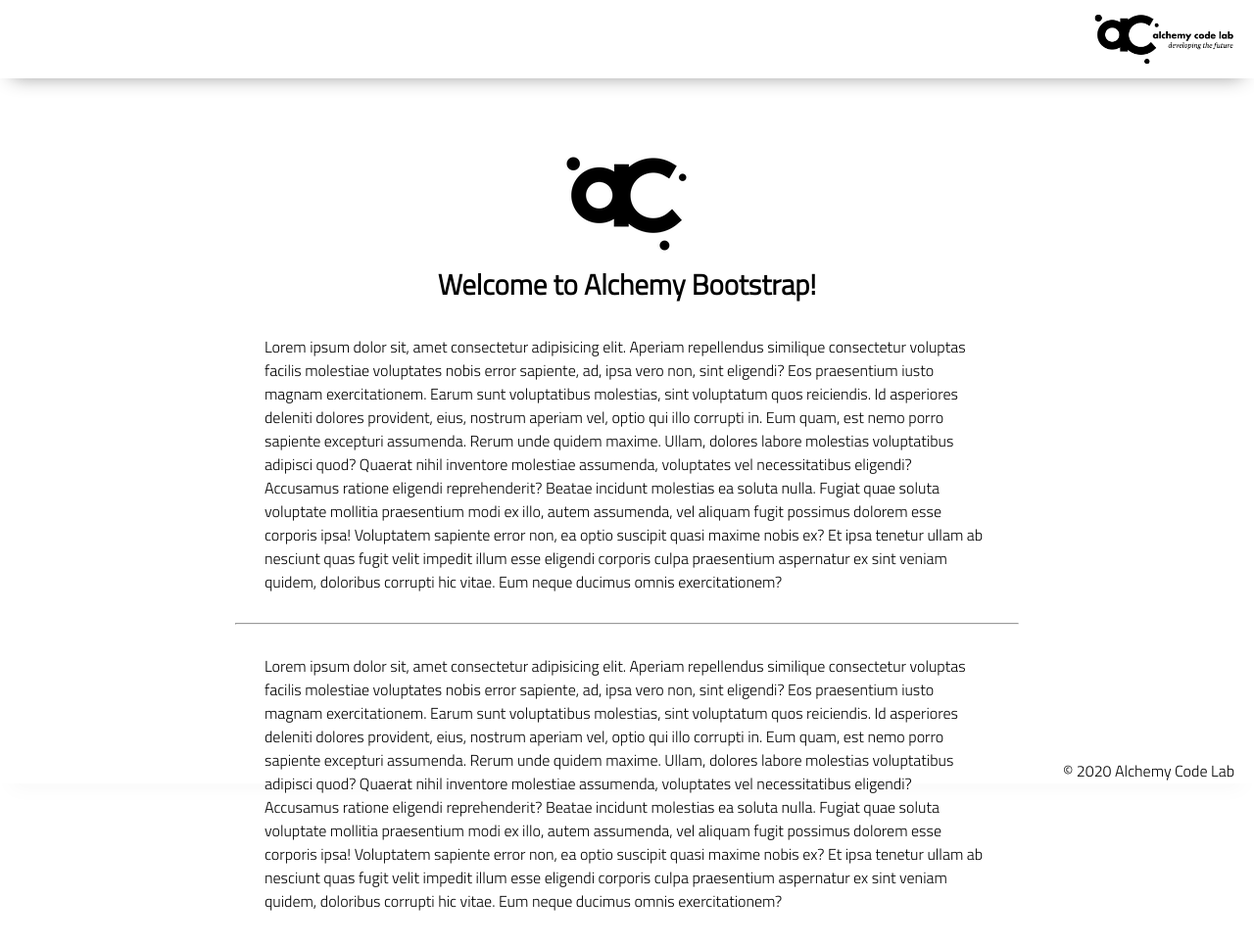
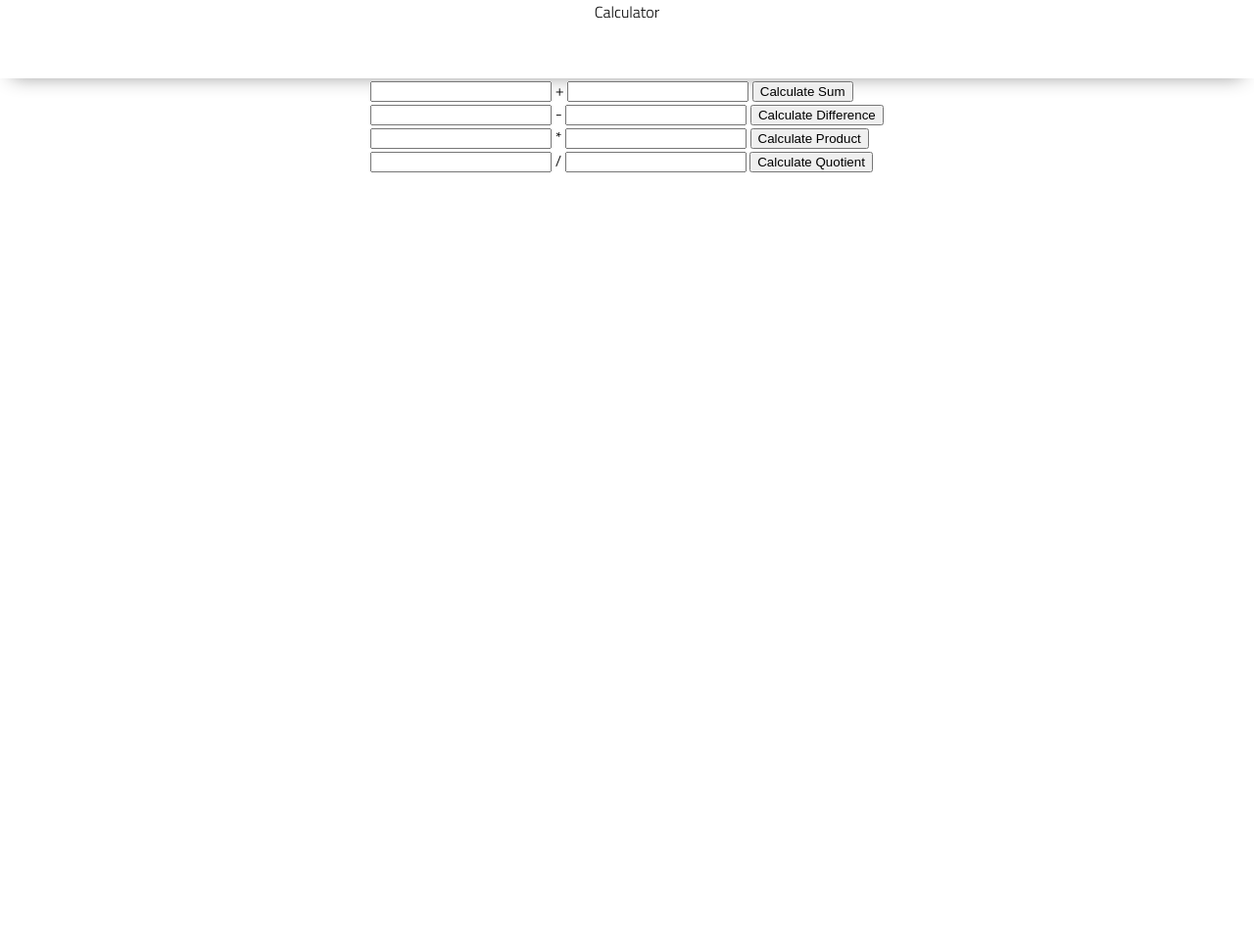
Before and after one commit to daniellamarks/calculator, a plain HTML site: page index.html in a window 1280 px wide. Shown: the whole page at 98% size. After the commit the page ends 800 px from the top, so only its background shows below. Drawn offline with Linux system fonts and the light colour scheme.

Commit message:
initial calculator

```diff
--- a/app.js
+++ b/app.js
@@ -2,4 +2,41 @@
 
 // initialize state
 
-// set event listeners to update state and DOM
+// set event listeners on each button, do math, and update state and DOM. serialize. do add completely, do subtract completely, do multiply completely.
+
+const add1 = document.getElementById('add1');
+const add2 = document.getElementById('add2');
+const subt1 = document.getElementById('subt1');
+const subt2 = document.getElementById('subt2');
+const mult1 = document.getElementById('mult1');
+const mult2 = document.getElementById('mult2');
+const div1 = document.getElementById('div1');
+const div2 = document.getElementById('div2');
+const addSum = document.getElementById('add-sum');
+const subtractDiff = document.getElementById('subtract-diff');
+const multiplyProd = document.getElementById('multiply-prod');
+const divQuo = document.getElementById('div-quo');
+const calculateSumButton = document.getElementById('calculate-sum-button');
+const calculateDiffButton = document.getElementById('calculate-diff-button');
+const calculateMultButton = document.getElementById('calculate-mult-button');
+const calculateDivButton = document.getElementById('calculate-div-button');
+
+calculateSumButton.addEventListener('click', () => {
+    const result = Number(add1.value) + Number(add2.value);
+    addSum.textContent = result;
+});
+
+calculateDiffButton.addEventListener('click', () => {
+    const result = Number(subt1.value) - Number(subt2.value);
+    subtractDiff.textContent = result;
+});
+
+calculateMultButton.addEventListener('click', () => {
+    const result = Number(mult1.value) * Number(mult2.value);
+    multiplyProd.textContent = result;
+});
+
+calculateDivButton.addEventListener('click', () => {
+    const result = Number(div1.value) / Number(div2.value);
+    divQuo.textContent = Math.round(result * 100) / 100;
+});
--- a/index.html
+++ b/index.html
@@ -9,44 +9,60 @@
     <link rel="stylesheet" href="styles/reset.css">
     <link rel="stylesheet" href="styles/style.css">
     <link rel="stylesheet" href="styles/home.css">
-    <title>Document</title>
+    <title>Calculator</title>
 </head>
 
 <body>
     <header>
-        <div class="gutter-right logo">
-            <img src="assets/big-logo.png"/>
-        </div>
+        <h1>Calculator</h1>
     </header>
     <main>
-        <section class="main-section">
-            <img class="main-logo" src="assets/alchemy-logo.png"/>
-            <h2>
-                Welcome to Alchemy Bootstrap!
-            </h2>
+        <div class=Calculator>
+            <label for="add1">
+                <input id="add1">
+            </label>
+            <span class = "operator">+</span>
+            <label for="add2">
+                <input id="add2">
+            </label>
+            <button id="calculate-sum-button">Calculate Sum</button>
+            <span id = "add-sum"></span>
+        <div class=Calculator>
+            <label for="subt1">
+                <input id="subt1">
+            </label>
+            <span class = "operator">-</span>
+            <label for="subt2">
+                <input id="subt2">
+            </label>
+            <button id="calculate-diff-button">Calculate Difference</button>
+            <span id = "subtract-diff"></span>
+        <div class=Calculator>
+            <label for="mult1">
+                <input id="mult1">
+            </label>
+            <span class = "operator">*</span>
+            <label for="mult2">
+                <input id="mult2">
+            </label>
+            <button id="calculate-mult-button">Calculate Product</button>
+            <span id = "multiply-prod"></span>
+        </div>
+        <div class=Calculator>
+            <label for="div1">
+                <input id="div1">
+            </label>
+            <span class = "operator">/</span>
+            <label for="div2">
+                <input id="div2">
+            </label>
+            <button id="calculate-div-button">Calculate Quotient</button>
+            <span id = "div-quo"></span>
+        </div>
+        </div>
+        </div>
+    </main>
 
-            <content>
-            <p>
-                Lorem ipsum dolor sit, amet consectetur adipisicing elit. Aperiam repellendus similique consectetur voluptas facilis molestiae voluptates nobis error sapiente, ad, ipsa vero non, sint eligendi? Eos praesentium iusto magnam exercitationem.
-                Earum sunt voluptatibus molestias, sint voluptatum quos reiciendis. Id asperiores deleniti dolores provident, eius, nostrum aperiam vel, optio qui illo corrupti in. Eum quam, est nemo porro sapiente excepturi assumenda.
-                Rerum unde quidem maxime. Ullam, dolores labore molestias voluptatibus adipisci quod? Quaerat nihil inventore molestiae assumenda, voluptates vel necessitatibus eligendi? Accusamus ratione eligendi reprehenderit? Beatae incidunt molestias ea soluta nulla.
-                Fugiat quae soluta voluptate mollitia praesentium modi ex illo, autem assumenda, vel aliquam fugit possimus dolorem esse corporis ipsa! Voluptatem sapiente error non, ea optio suscipit quasi maxime nobis ex?
-                Et ipsa tenetur ullam ab nesciunt quas fugit velit impedit illum esse eligendi corporis culpa praesentium aspernatur ex sint veniam quidem, doloribus corrupti hic vitae. Eum neque ducimus omnis exercitationem?
-            </p>
-            <hr />
-            <p>
-                Lorem ipsum dolor sit, amet consectetur adipisicing elit. Aperiam repellendus similique consectetur voluptas facilis molestiae voluptates nobis error sapiente, ad, ipsa vero non, sint eligendi? Eos praesentium iusto magnam exercitationem.
-                Earum sunt voluptatibus molestias, sint voluptatum quos reiciendis. Id asperiores deleniti dolores provident, eius, nostrum aperiam vel, optio qui illo corrupti in. Eum quam, est nemo porro sapiente excepturi assumenda.
-                Rerum unde quidem maxime. Ullam, dolores labore molestias voluptatibus adipisci quod? Quaerat nihil inventore molestiae assumenda, voluptates vel necessitatibus eligendi? Accusamus ratione eligendi reprehenderit? Beatae incidunt molestias ea soluta nulla.
-                Fugiat quae soluta voluptate mollitia praesentium modi ex illo, autem assumenda, vel aliquam fugit possimus dolorem esse corporis ipsa! Voluptatem sapiente error non, ea optio suscipit quasi maxime nobis ex?
-                Et ipsa tenetur ullam ab nesciunt quas fugit velit impedit illum esse eligendi corporis culpa praesentium aspernatur ex sint veniam quidem, doloribus corrupti hic vitae. Eum neque ducimus omnis exercitationem?
-            </p>
-
-        </section>
-    </main>
-    <footer>
-        <div class="copy gutter-right">&copy; 2020 Alchemy Code Lab</div>
-    </footer>
 
     <script type="module" src="app.js"></script>
 </body>
--- a/styles/style.css
+++ b/styles/style.css
@@ -47,11 +47,12 @@ section {
 
 header {
     display: flex;
-    justify-content: flex-end;
+    justify-content: center;
     background-color: var(--color3);
     height: var(--header-height);
     box-shadow: var(--shadow);
 }
+
 
 footer {
     display: flex;
```
